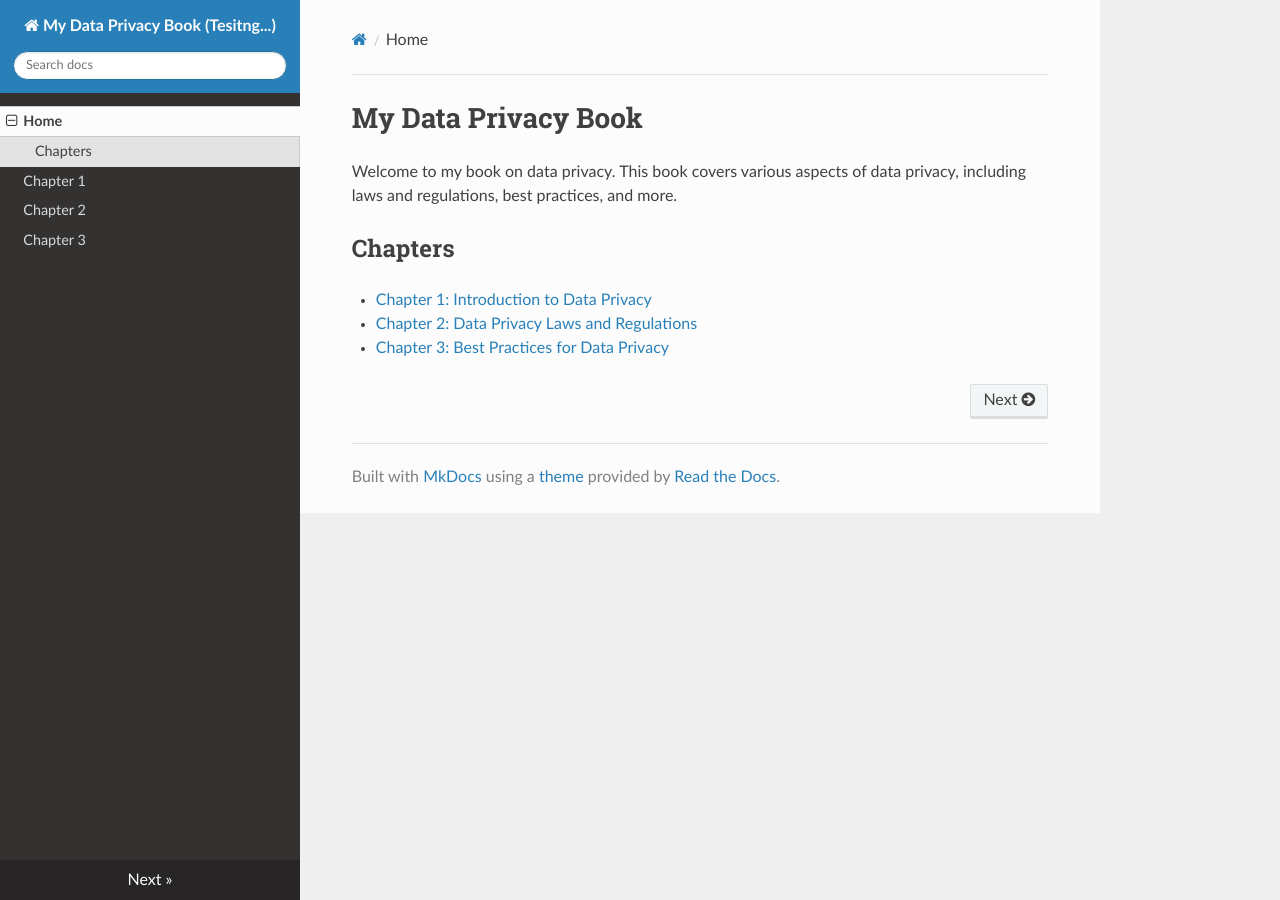
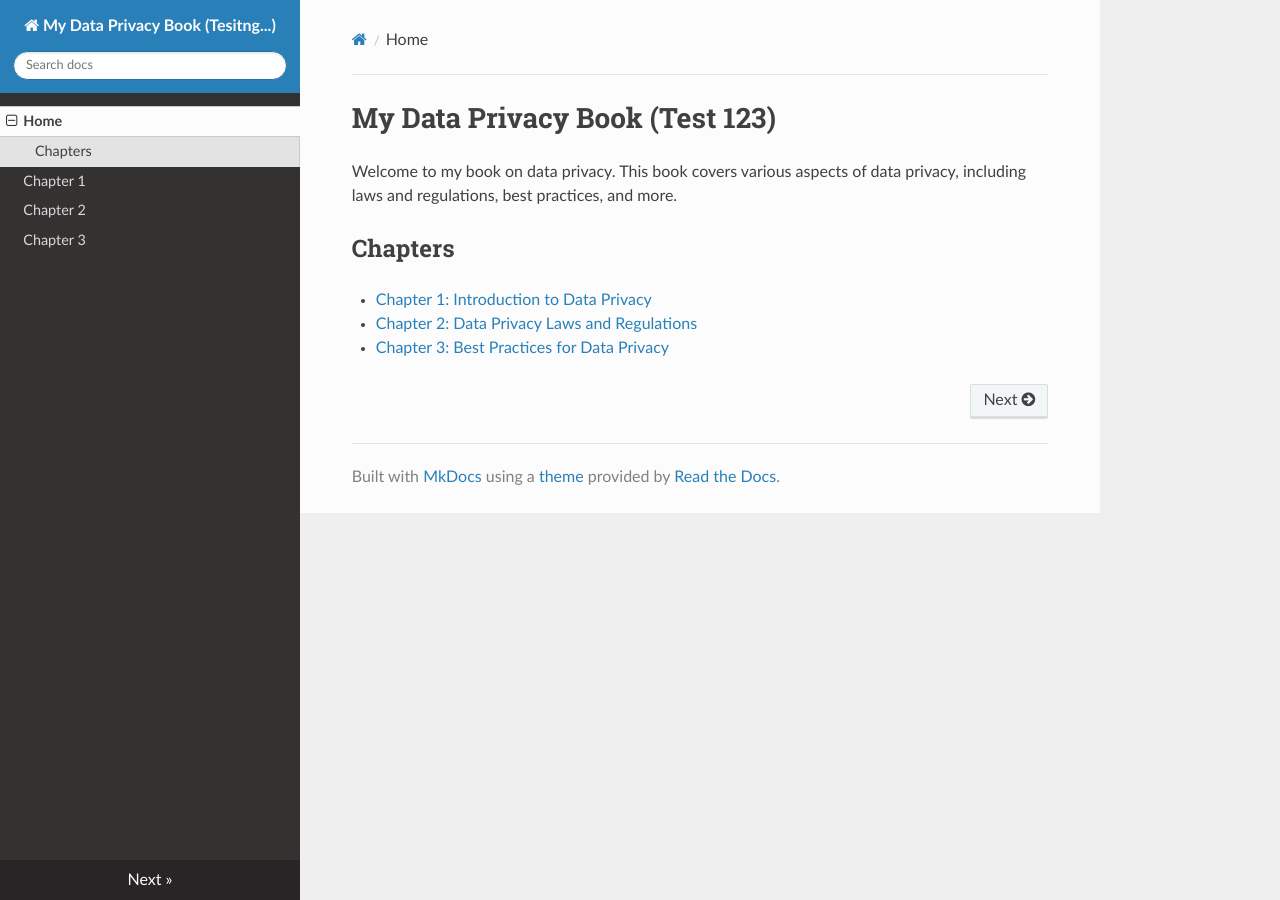
Before and after one commit to akcaoglu/kvk, an MkDocs documentation site: the page built from docs/index.md, in a window 1280 px wide. Built offline with MkDocs 1.6.1, drawn with Linux system fonts in a browser that asks for light colours; nearby versions of some CDN libraries.

Commit message:
Update index.md

```diff
--- a/docs/index.md
+++ b/docs/index.md
@@ -1,4 +1,4 @@
-# My Data Privacy Book
+# My Data Privacy Book (Test 123)
 
 Welcome to my book on data privacy. This book covers various aspects of data privacy, including laws and regulations, best practices, and more.
 
```
